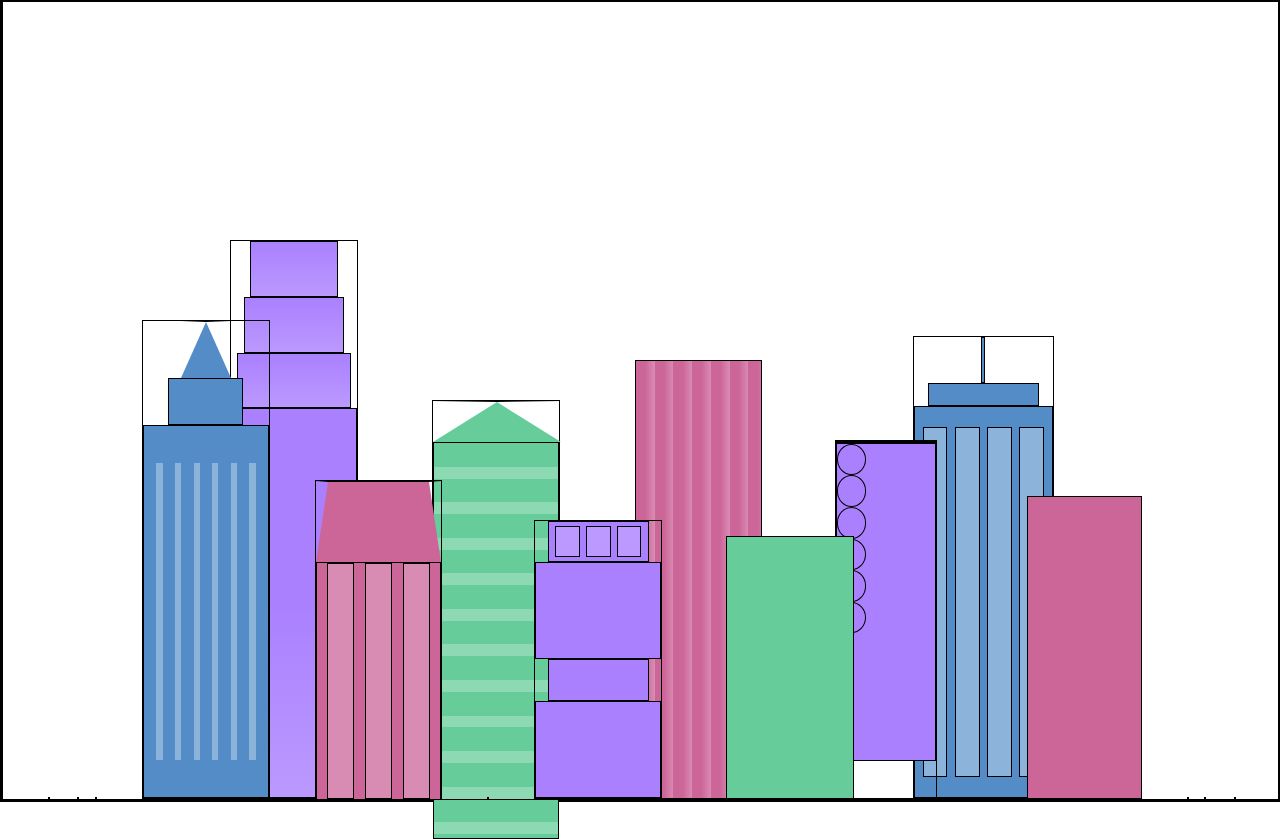
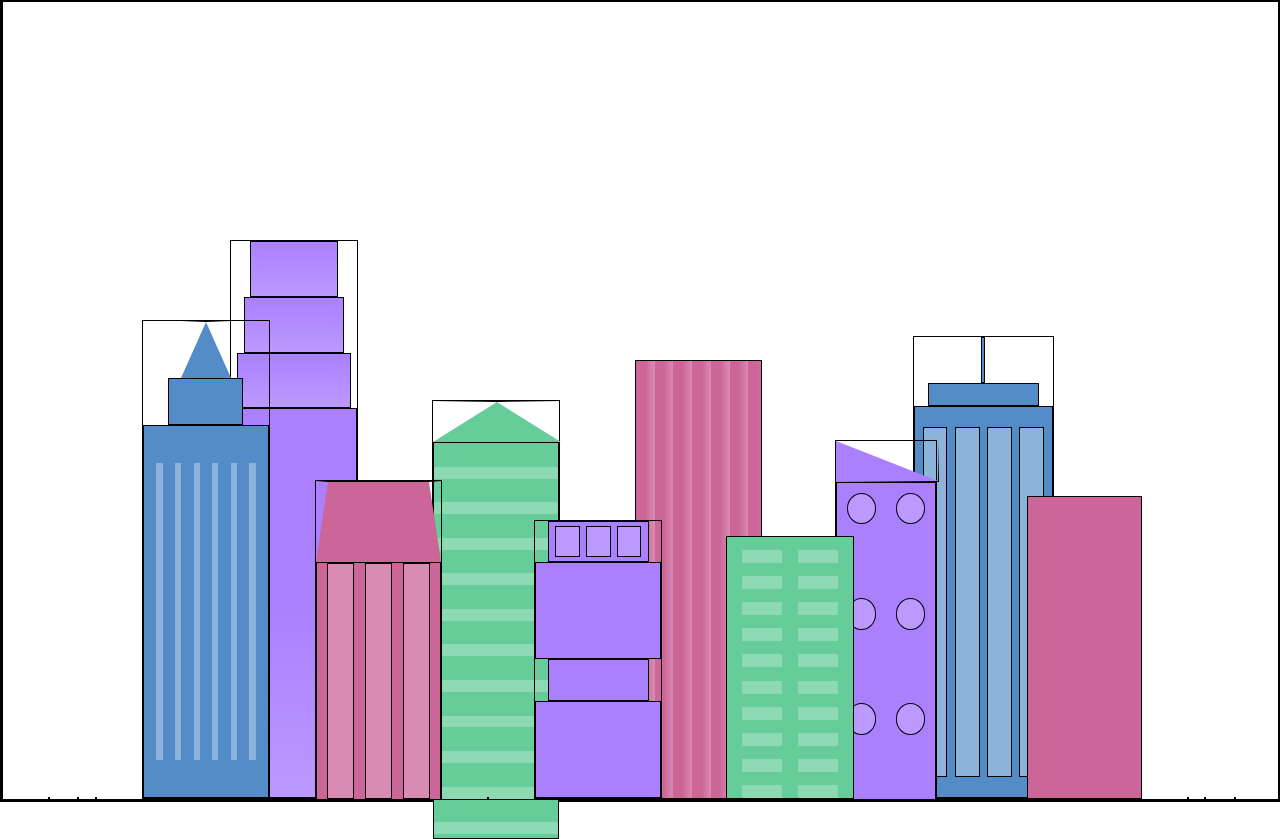
Before and after one commit to wa1ead/freeCodeCamp_Responsive-Web-Design, a plain HTML site: page CSS City Skyline/index.html in a window 1280 px wide. Drawn offline with Linux system fonts and the light colour scheme.

Commit message:
step 105

```diff
--- a/CSS City Skyline/styles.css
+++ b/CSS City Skyline/styles.css
@@ -224,15 +224,25 @@ body {
   left: 10%;
 }
 
+.fb4a {
+  border-top: 5vh solid transparent;
+  border-left: 8vw solid var(--building-color1);
+}
+
 .fb4b {
   width: 100%;
   height: 89%;
   background-color: var(--building-color1);
+  display: flex;
+  flex-wrap: wrap;
 }
+
 .fb4-window {
   width: 30%;
   height: 10%;
   border-radius: 50%;
+  background-color: var(--window-color1);
+  margin: 10%;
 }
 .fb5 {
   width: 10%;
@@ -240,8 +250,20 @@ body {
   background-color: var(--building-color2);
   position: relative;
   right: 10%;
+  background: repeating-linear-gradient(
+      var(--building-color2),
+      var(--building-color2) 5%,
+      transparent 5%,
+      transparent 10%
+    ),
+    repeating-linear-gradient(
+      90deg,
+      var(--building-color2) 0%,
+      var(--building-color2) 12%,
+      var(--window-color2) 12%,
+      var(--window-color2) 44%
+    );
 }
-
 .fb6 {
   width: 9%;
   height: 38%;
```
